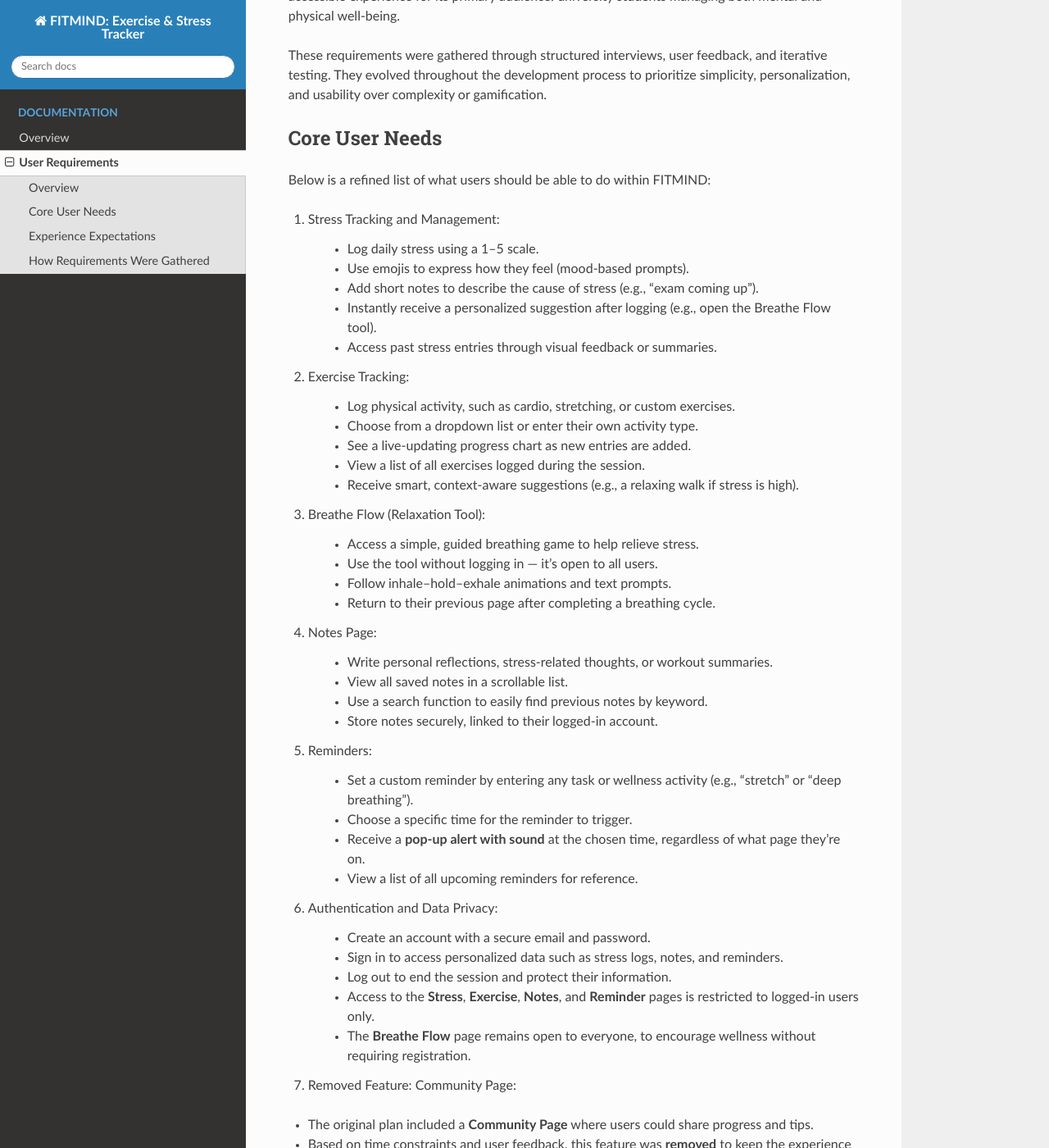
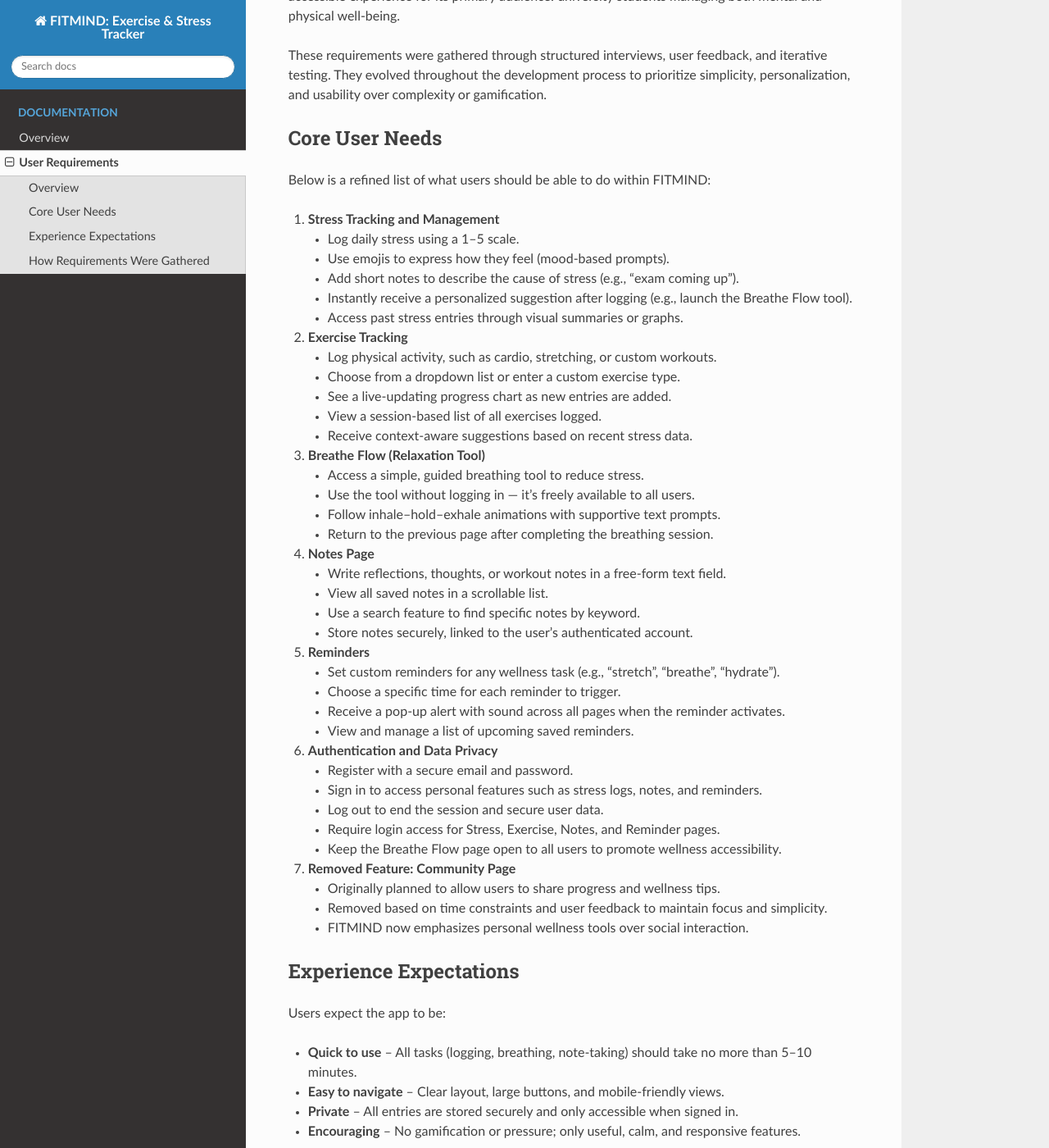
Before and after one commit to Chloe7243/Fitmind-Enhancement, a Sphinx documentation site: the page built from docs/source/user_requirements.rst, in a window 1280 px wide and 1400 px high, scrolled down 256 px. Shown: the whole window at 82% size. Built offline with Sphinx 7.4.7 and the Read the Docs theme 3.1.0, drawn with Linux system fonts in a browser that asks for light colours; pages that are not in the unit, such as notebooks, are missing from menus; some of the changed text lies outside the part shown.

Commit message:
Add refined user requirements with updated features and structure

```diff
--- a/docs/source/user_requirements.rst
+++ b/docs/source/user_requirements.rst
@@ -13,57 +13,56 @@
 
 Below is a refined list of what users should be able to do within FITMIND:
 
-1. Stress Tracking and Management:
+1. **Stress Tracking and Management**
 
-    - Log daily stress using a 1–5 scale.
-    - Use emojis to express how they feel (mood-based prompts).
-    - Add short notes to describe the cause of stress (e.g., “exam coming up”).
-    - Instantly receive a personalized suggestion after logging (e.g., open the Breathe Flow tool).
-    - Access past stress entries through visual feedback or summaries.
+   - Log daily stress using a 1–5 scale.
+   - Use emojis to express how they feel (mood-based prompts).
+   - Add short notes to describe the cause of stress (e.g., “exam coming up”).
+   - Instantly receive a personalized suggestion after logging (e.g., launch the Breathe Flow tool).
+   - Access past stress entries through visual summaries or graphs.
 
-2. Exercise Tracking:
+2. **Exercise Tracking**
 
-    - Log physical activity, such as cardio, stretching, or custom exercises.
-    - Choose from a dropdown list or enter their own activity type.
-    - See a live-updating progress chart as new entries are added.
-    - View a list of all exercises logged during the session.
-    - Receive smart, context-aware suggestions (e.g., a relaxing walk if stress is high).
+   - Log physical activity, such as cardio, stretching, or custom workouts.
+   - Choose from a dropdown list or enter a custom exercise type.
+   - See a live-updating progress chart as new entries are added.
+   - View a session-based list of all exercises logged.
+   - Receive context-aware suggestions based on recent stress data.
 
-3. Breathe Flow (Relaxation Tool):
+3. **Breathe Flow (Relaxation Tool)**
 
-    - Access a simple, guided breathing game to help relieve stress.
-    - Use the tool without logging in — it’s open to all users.
-    - Follow inhale–hold–exhale animations and text prompts.
-    - Return to their previous page after completing a breathing cycle.
+   - Access a simple, guided breathing tool to reduce stress.
+   - Use the tool without logging in — it's freely available to all users.
+   - Follow inhale–hold–exhale animations with supportive text prompts.
+   - Return to the previous page after completing the breathing session.
 
-4. Notes Page:
+4. **Notes Page**
 
-    - Write personal reflections, stress-related thoughts, or workout summaries.
-    - View all saved notes in a scrollable list.
-    - Use a search function to easily find previous notes by keyword.
-    - Store notes securely, linked to their logged-in account.
+   - Write reflections, thoughts, or workout notes in a free-form text field.
+   - View all saved notes in a scrollable list.
+   - Use a search feature to find specific notes by keyword.
+   - Store notes securely, linked to the user’s authenticated account.
 
-5. Reminders:
+5. **Reminders**
 
-    - Set a custom reminder by entering any task or wellness activity (e.g., “stretch” or “deep breathing”).
-    - Choose a specific time for the reminder to trigger.
-    - Receive a **pop-up alert with sound** at the chosen time, regardless of what page they’re on.
-    - View a list of all upcoming reminders for reference.
+   - Set custom reminders for any wellness task (e.g., "stretch", "breathe", "hydrate").
+   - Choose a specific time for each reminder to trigger.
+   - Receive a pop-up alert with sound across all pages when the reminder activates.
+   - View and manage a list of upcoming saved reminders.
 
-6. Authentication and Data Privacy:
+6. **Authentication and Data Privacy**
 
-    - Create an account with a secure email and password.
-    - Sign in to access personalized data such as stress logs, notes, and reminders.
-    - Log out to end the session and protect their information.
-    - Access to the **Stress**, **Exercise**, **Notes**, and **Reminder** pages is restricted to logged-in users only.
-    - The **Breathe Flow** page remains open to everyone, to encourage wellness without requiring registration.
+   - Register with a secure email and password.
+   - Sign in to access personal features such as stress logs, notes, and reminders.
+   - Log out to end the session and secure user data.
+   - Require login access for Stress, Exercise, Notes, and Reminder pages.
+   - Keep the Breathe Flow page open to all users to promote wellness accessibility.
 
-7. Removed Feature: Community Page:
+7. **Removed Feature: Community Page**
 
-- The original plan included a **Community Page** where users could share progress and tips.
-- Based on time constraints and user feedback, this feature was **removed** to keep the experience focused, private, and easy to use.
-- The app now emphasizes **personal wellness tools** rather than social interaction.
-
+   - Originally planned to allow users to share progress and wellness tips.
+   - Removed based on time constraints and user feedback to maintain focus and simplicity.
+   - FITMIND now emphasizes personal wellness tools over social interaction.
 
 Experience Expectations
 ------------------------
```
